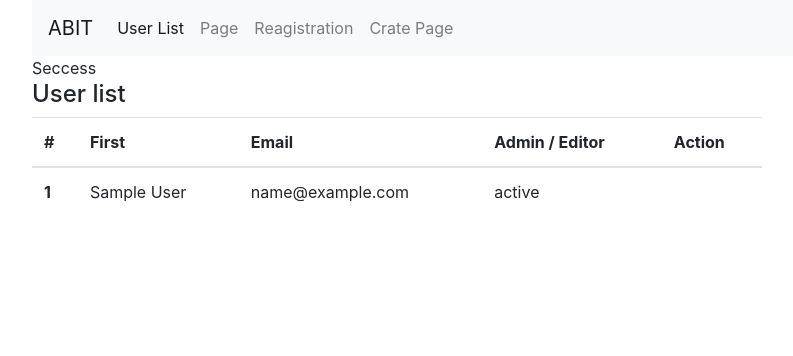
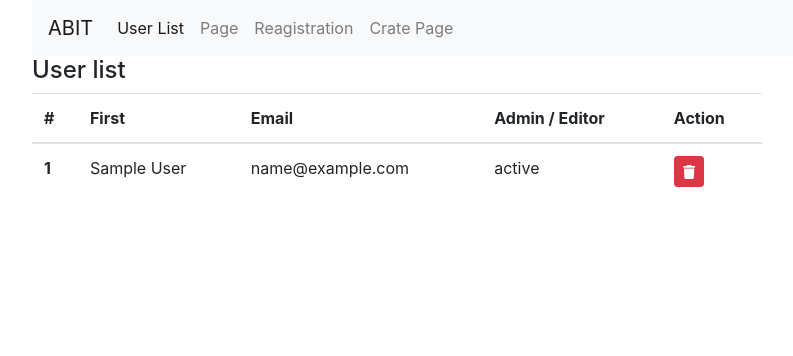
Before and after one commit to mahbub500/abit_user_login, a PHP site: page /user_list.php in a window 1280 px wide. Shown: the top 356 px of the page, without its empty margins (53-846 px from the left). Run offline with PHP 8.4, Linux system fonts and the light colour scheme; tables that the repository leaves empty or names only in its code hold one stand-in row (values such as "Sample post"); some libraries are stand-ins or nearby versions.

Commit message:
User Delete now working

```diff
--- a/inc/Footer.php
+++ b/inc/Footer.php
@@ -3,5 +3,8 @@
     <script src="https://code.jquery.com/jquery-3.2.1.slim.min.js" integrity="sha384-KJ3o2DKtIkvYIK3UENzmM7KCkRr/rE9/Qpg6aAZGJwFDMVNA/GpGFF93hXpG5KkN" crossorigin="anonymous"></script>
     <script src="https://cdn.jsdelivr.net/npm/popper.js@1.12.9/dist/umd/popper.min.js" integrity="sha384-ApNbgh9B+Y1QKtv3Rn7W3mgPxhU9K/ScQsAP7hUibX39j7fakFPskvXusvfa0b4Q" crossorigin="anonymous"></script>
     <script src="https://cdn.jsdelivr.net/npm/bootstrap@4.0.0/dist/js/bootstrap.min.js" integrity="sha384-JZR6Spejh4U02d8jOt6vLEHfe/JQGiRRSQQxSfFWpi1MquVdAyjUar5+76PVCmYl" crossorigin="anonymous"></script>
+
+    <!-- Font Awsome Js -->
+    <script src="https://cdnjs.cloudflare.com/ajax/libs/font-awesome/6.4.0/js/all.min.js" integrity="sha512-fD9DI5bZwQxOi7MhYWnnNPlvXdp/2Pj3XSTRrFs5FQa4mizyGLnJcN6tuvUS6LbmgN1ut+XGSABKvjN0H6Aoow==" crossorigin="anonymous" referrerpolicy="no-referrer"></script>
   </body>
 </html>
--- a/inc/Header.php
+++ b/inc/Header.php
@@ -10,6 +10,9 @@
 
     <!-- Bootstrap CSS -->
     <link rel="stylesheet" href="https://cdn.jsdelivr.net/npm/bootstrap@4.0.0/dist/css/bootstrap.min.css" integrity="sha384-Gn5384xqQ1aoWXA+058RXPxPg6fy4IWvTNh0E263XmFcJlSAwiGgFAW/dAiS6JXm" crossorigin="anonymous">
+
+    <!-- Font Awsome Css -->
+		<link rel="stylesheet" href="https://cdnjs.cloudflare.com/ajax/libs/font-awesome/6.4.0/css/all.min.css" integrity="sha512-iecdLmaskl7CVkqkXNQ/ZH/XLlvWZOJyj7Yy7tcenmpD1ypASozpmT/E0iPtmFIB46ZmdtAc9eNBvH0H/ZpiBw==" crossorigin="anonymous" referrerpolicy="no-referrer" />
 
     <title>Index Page</title>
   </head>
--- a/lib/User.php
+++ b/lib/User.php
@@ -55,4 +55,20 @@ class User extends Database{
 			return $msg;
 		}
 	}
+
+	/*
+	 * User List
+	 */
+	public function deleteUser( $data ){
+		$delete_id 	= $data['delete_id'];
+		$sql 		= "DELETE FROM `user` WHERE `user`.`id` = '$delete_id'";
+		$result 	= $this->con->query( $sql );
+
+		if ( $result ) {
+			$msg = "<div class='alert alert-success'><strong>Success !</strong> User Removed</div>";
+			return $sql;
+			header("Location: ../user_list.php");
+		}
+	}
+
 }
--- a/lib/database.php
+++ b/lib/database.php
@@ -15,7 +15,7 @@ class Database {
 
 		$this->con = new mysqli( $this->servername, $this->username, $this->password, $this->dbname );
 		if ( $this->con ) {
-			echo "Seccess";
+			// echo "Seccess";
 		}
 	}
 }
--- a/user_list.php
+++ b/user_list.php
@@ -4,14 +4,25 @@
 	include( 'lib/User.php' );
 	$user_list 	= new User();
 	$users 	= $user_list->UserList();
+
+	if ( isset( $_POST['delete_user'] ) ) {
+		$user_delete = $user_list->deleteUser( $_POST );
+	}
 	?>
 
 <div class="row">
       <div class="col-md-8">
       	<?php if ( isset( $users ) && gettype( $users ) != 'object' ){
       		print_r( $users );
-
-      	}?>
+      	}else{
+      		if ( $users->num_rows == 0 ) {
+      			echo $msg = "<div class='alert alert-warning'><strong>Error !</strong>User List Empty</div>";
+      		}
+      	}
+      	if ( isset( $user_delete ) && gettype( $user_delete ) == 'object' ) {
+      		print_r( $user_delete );
+      	}
+      	?>
       	<h4>User list</h4>
       	<table class="table">
 	<thead>
@@ -33,6 +44,16 @@
 		    	<td> <?php echo $user['name']; ?> </td>
 		    	<td> <?php echo $user['email']; ?> </td>
 		    	<td> <?php echo $user['status']; ?> </td>
+		    	<td>
+		    		<form method="POST">
+		    			<input type="hidden" name="delete_id" value="<?php echo $user['id'] ?>">
+		    			<button  name="delete_user" class="btn btn-sm btn-danger">
+		    				<i class="fa-solid fa-trash"></i>
+		    			</button>
+		    		</form>
+		    		<!-- <a href="" class="btn btn-sm btn-warning"><i class="fa-solid fa-pen-to-square"></i></a>
+		    		<a href="delete" class="btn btn-sm btn-danger"><i class="fa-solid fa-trash"></i></a> -->
+		    	</td>
 		    </tr>
   		<?php
   		}
```
